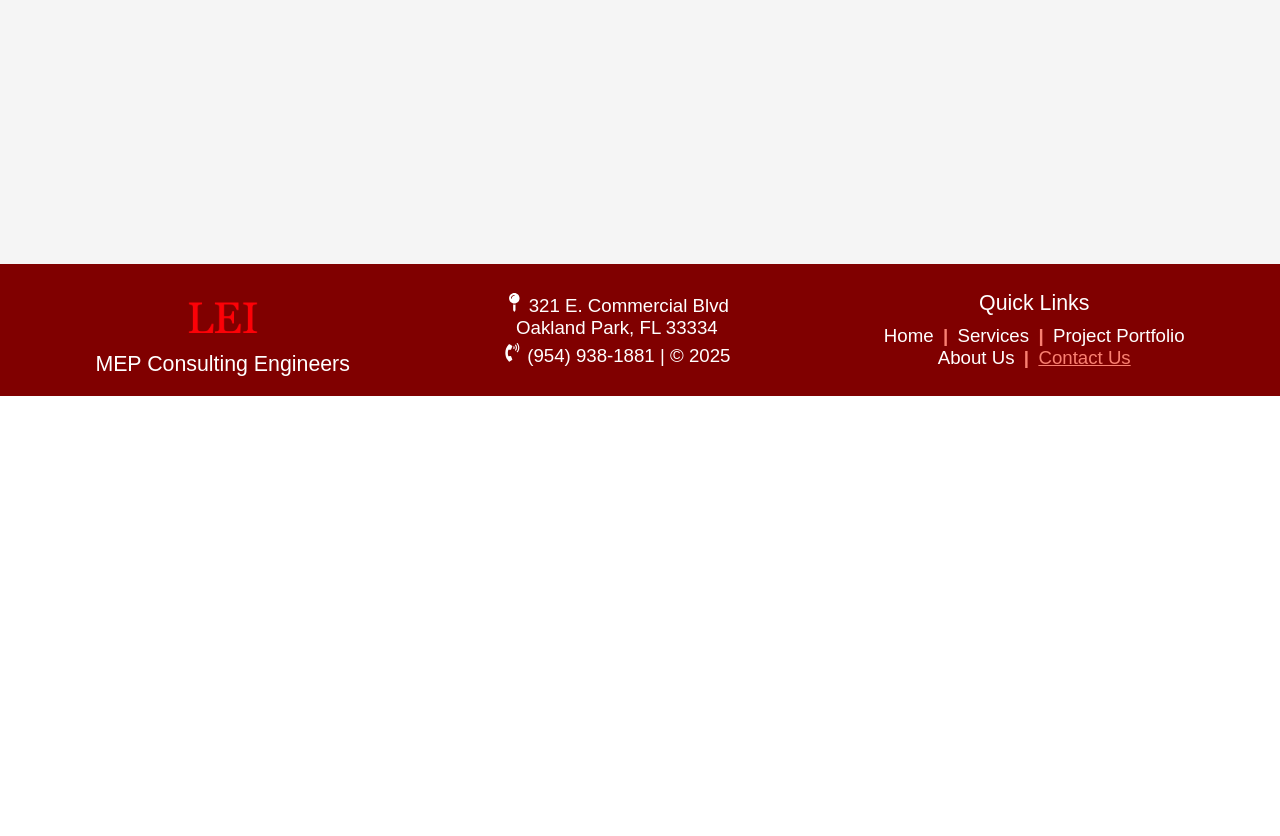
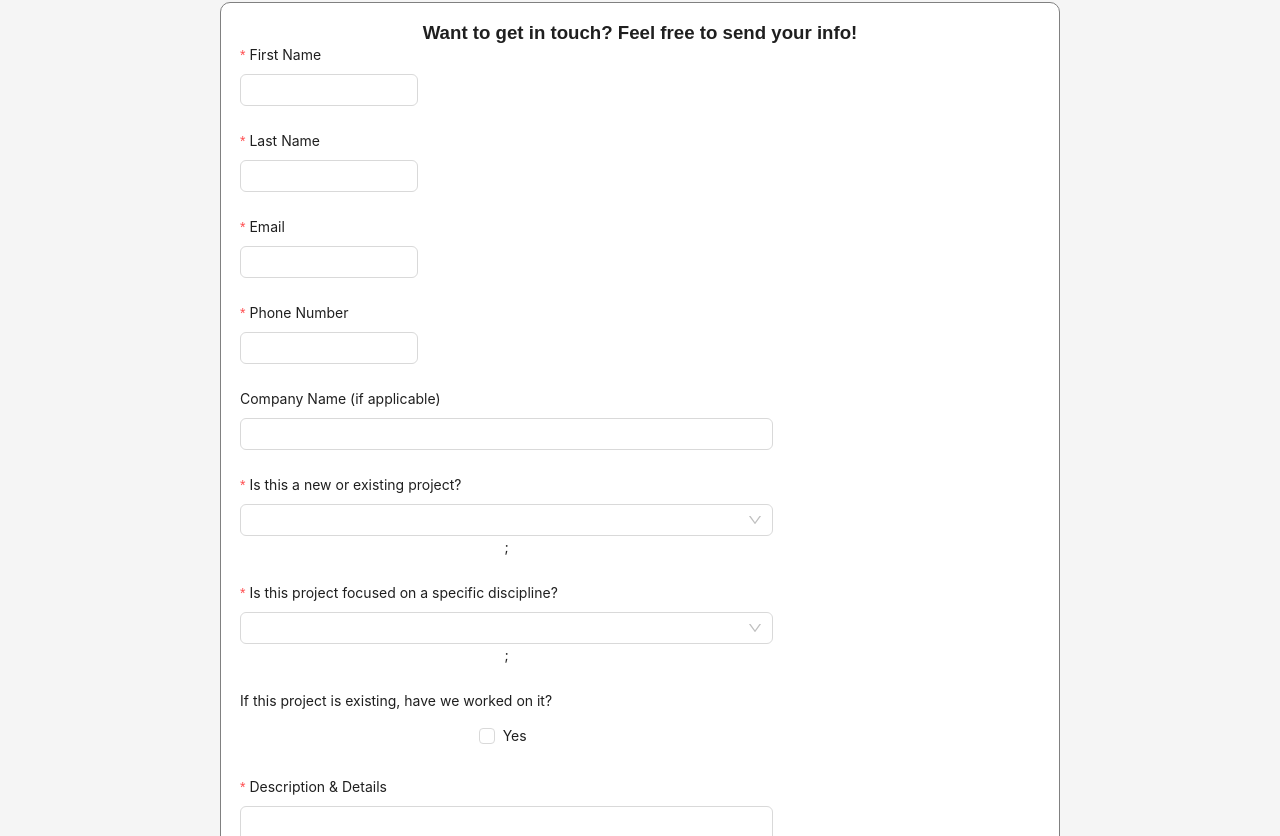
Before and after one commit to arifire21/Loucks-Engineering-Site, a Next.js app: page /contact in a window 1280 px wide. Shown: the part 404-1240 px from the top of the page. Before the commit the page ends 800 px from the top, so only its background shows below. Built offline with nearby package versions, Linux system fonts and the light colour scheme; a web font is replaced by a local one.

Commit message:
contact form mockup

```diff
--- /dev/null
+++ b/components/contact-form.tsx
@@ -0,0 +1,169 @@
+import styles from "@/styles/contact.module.scss"
+import type { FormProps } from 'antd';
+import { Button, Checkbox, Col, Form, Input, Row, Select } from 'antd';
+
+type FieldType = {
+  f_name: string;
+  l_name: string;
+  email: string;
+  phone?: any;
+  company?: string;
+  project: string;
+  category: string;
+  existing?: string;
+  description: string;
+};
+
+const onFinish: FormProps<FieldType>['onFinish'] = (values) => {
+  console.log('Success:', values);
+};
+
+const onFinishFailed: FormProps<FieldType>['onFinishFailed'] = (errorInfo) => {
+  console.log('Failed:', errorInfo);
+};
+
+function ContactForm() {
+  return (
+    <div className={styles.contactFormContainer}>
+      <p><strong>Want to get in touch? Feel free to send your info!</strong></p>
+      <Form
+        name="contact-form"
+        labelCol={{ span: 16 }}
+        labelAlign={"left"}
+        // labelWrap={true}
+        layout = {"vertical"}
+        wrapperCol={{ span: 16 }}
+        style={{ minWidth: 800 }}
+        initialValues={{ remember: true }}
+        onFinish={onFinish}
+        onFinishFailed={onFinishFailed}
+        autoComplete="off"
+      >
+        <Row>
+        <Col span={16}>
+        <Form.Item<FieldType>
+          label="First Name"
+          name="f_name"
+          rules={[{ required: true, message: 'Please input your first name!' }]}
+          wrapperCol={{ span: 8 }}
+          >
+          <Input />
+        </Form.Item>
+        </Col>
+        <Col span={16}>
+        <Form.Item<FieldType>
+          label="Last Name"
+          name="l_name"
+          rules={[{ required: true, message: 'Please input your last name!' }]}
+          wrapperCol={{ span: 8 }}
+        >
+          <Input />
+        </Form.Item>
+        </Col>
+        </Row>
+
+        <Row>
+        <Col span={16}>
+        <Form.Item<FieldType>
+          label="Email"
+          name="email"
+          rules={[{ required: true, message: 'Please input your email!' }]}
+          wrapperCol={{ span: 8 }}
+        >
+          <Input />
+        </Form.Item>
+        </Col>
+        <Col span={16}>
+        <Form.Item<FieldType>
+          label="Phone Number"
+          name="phone"
+          rules={[{ required: true }]}
+          wrapperCol={{ span: 8 }}
+        >
+          <Input/>
+        </Form.Item>
+        </Col>
+        </Row>
+
+        <Form.Item<FieldType>
+          label="Company Name (if applicable)"
+          name="company"
+        >
+          <Input />
+        </Form.Item>
+
+        <Form.Item<FieldType>
+          label="Is this a new or existing project?"
+          name="project"
+          rules={[{ required: true }]}
+        >
+          <Select options={[
+                { label: <span>N/A, asking a general question</span>, value: 'General question' },
+                { label: <span>New project</span>, value: 'New project' },
+                { label: <span>Existing project (reno/add-on)</span>, value: 'Existing project' },
+          ]} />;
+      </Form.Item>
+
+          <Form.Item<FieldType>
+          label="Is this project focused on a specific discipline?"
+          name="category"
+          rules={[{ required: true }]}
+        >
+          <Select options={[
+            { value: 'Full MEP', label: <span>Full MEP</span> },
+            {
+              label: <span>Mechanical-Specific</span>,
+              title: 'mechanical',
+              options: [
+                { label: <span>HVAC Design or load calculations</span>, value: 'HVAC Design or Load Calculations' },
+                { label: <span>Manufacturing Facility Design</span>, value: 'Manufacturing facility design' },
+              ],
+            },
+            {
+              label: <span>Electrical-Specific</span>,
+              title: 'electrical',
+              options: [
+                { label: <span>Power and lighting</span>, value: 'Power and lighting' },
+                { label: <span>Data/IT systems</span>, value: 'Data/IT systems' },
+                { label: <span>Photometrics</span>, value: 'Photometrics' }
+              ],
+            },
+            {
+              label: <span>Plumbing-Specific</span>,
+              title: 'plumbing',
+              options: [
+                { label: <span>Full plumbing system</span>, value: 'Full plumbing system' },
+                { label: <span>Natural gas system design</span>, value: 'Natural gas system design' },
+                { label: <span>Photometrics</span>, value: 'Photometrics' }
+              ],
+            },
+          ]} />;
+        </Form.Item>
+
+        <Form.Item<FieldType>
+          name="existing"
+          label="If this project is existing, have we worked on it?"
+        >
+          <Checkbox style={{minWidth: 'fit-content !important'}}>Yes</Checkbox>
+        </Form.Item>
+
+        <Form.Item<FieldType>
+          label="Description & Details"
+          name="description"
+          help={"Describe the project scope and/or details about the service."}
+          rules={[{ required: true, message: 'Please input details about your question or project!' }]}
+        >
+          <Input.TextArea />
+        </Form.Item>
+
+        <Form.Item>
+          <Button type="primary" htmlType="submit" style={{marginTop: '1rem'}}>
+            Submit
+          </Button>
+        </Form.Item>
+      </Form>
+    </div>
+  )
+}
+
+export default ContactForm;
--- a/pages/contact.jsx
+++ b/pages/contact.jsx
@@ -1,5 +1,6 @@
 import Head from 'next/head';
 import { Card } from 'antd';
+import ContactForm from "@/components/contact-form";
 import {HiOutlineExternalLink} from 'react-icons/hi';
 import styles from "@/styles/contact.module.scss"
 
@@ -17,20 +18,21 @@ export default function Contact() {
         <p>Find ways to contact us here!</p>
 
         <div className={styles.cardContainer}>
-        <Card title="Office Location" style={{ maxWidth: 500 }}>
+        <Card title="Office Location" style={{ maxWidth: 500, border: "1px solid gray" }}>
         <p style={{marginBottom:0}}>321 E. Commercial Blvd<br/>Oakland Park, FL 33334</p>
         <a style={{color: 'darkred', textDecoration: 'underline'}} href="https://goo.gl/maps/vfK9qLgASjXJTs7r5" target="_blank" rel="noreferrer">Directions via Google Maps <HiOutlineExternalLink/></a>
         </Card>
 
-        <Card title="Hours of Operation" style={{ maxWidth: 500 }}>
+        <Card title="Hours of Operation" style={{ minWidth: 250, maxWidth: 500, border: "1px solid gray" }}>
         <p><strong>Monday - Friday</strong><br/>8:00AM - 5:00PM</p>
         </Card>
 
-        <Card title="Contact Methods" style={{ maxWidth: 500 }}>
+        <Card title="Contact Methods" style={{ maxWidth: 500, border: "1px solid gray" }}>
         <p style={{marginBottom:0}}><strong>Office Phone:</strong> (954) 938-1881</p>
         <p><strong>Email:</strong> Bob Loucks - bob@louckseng.com</p>
         </Card>
         </div>
+        <ContactForm/>
       </main>
     </>
   )
--- a/styles/contact.module.scss
+++ b/styles/contact.module.scss
@@ -1,8 +1,17 @@
 .cardContainer {
-    margin-top: 1rem;
+    margin: 1rem 0;
     display: flex;
     justify-content: space-around;
     align-content: center;
+}
+
+.contactFormContainer {
+    border: 1px solid gray;
+    border-radius: 10px;
+    padding: 1rem;
+    background-color: white;
+    width: fit-content;
+    margin: auto;
 }
 
 //for mobile
```
